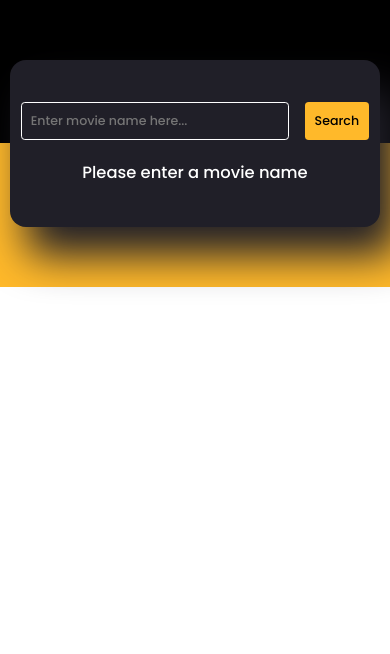
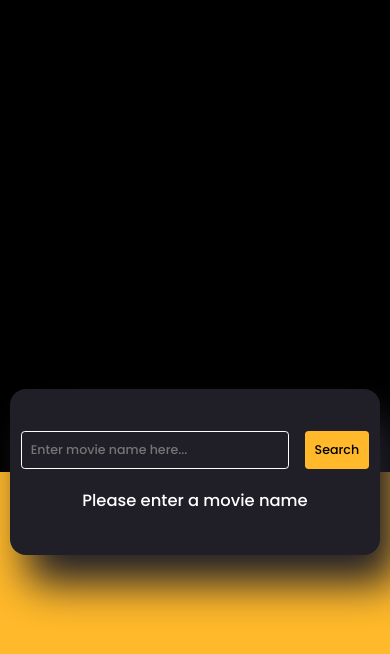
Before and after one commit to techvfxking/Movie_Search_App, a plain HTML site: page index.html in a window 390 px wide. Drawn offline with Linux system fonts and the light colour scheme.

Commit message:
Another change

```diff
--- a/index.css
+++ b/index.css
@@ -12,7 +12,8 @@
     --shadow-Color1: rgba(0, 0, 0, 0.2);
   }
   body {
-    height: 100vh;
+    height: 100%;
+    min-height: 100vh;
     padding: 50px 0px;
     background-image: linear-gradient(var(--black) 50%, var(--2nd-Color) 50%);
     background-repeat: no-repeat;
@@ -176,6 +177,7 @@
     }
     body{
       height: 100%;
+      min-height: 100vh;
     }
     .info {
       grid-template-columns: 1fr;
```
